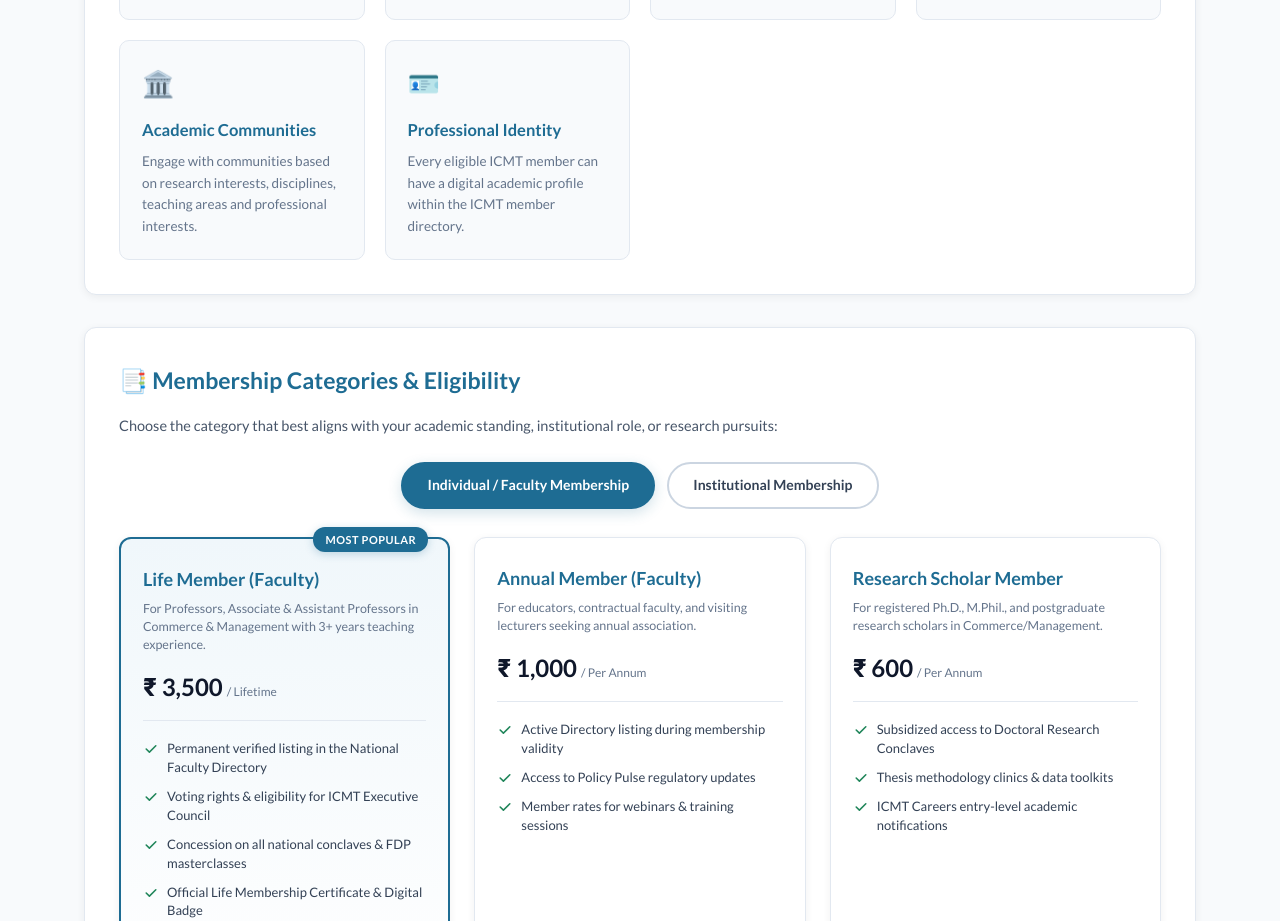
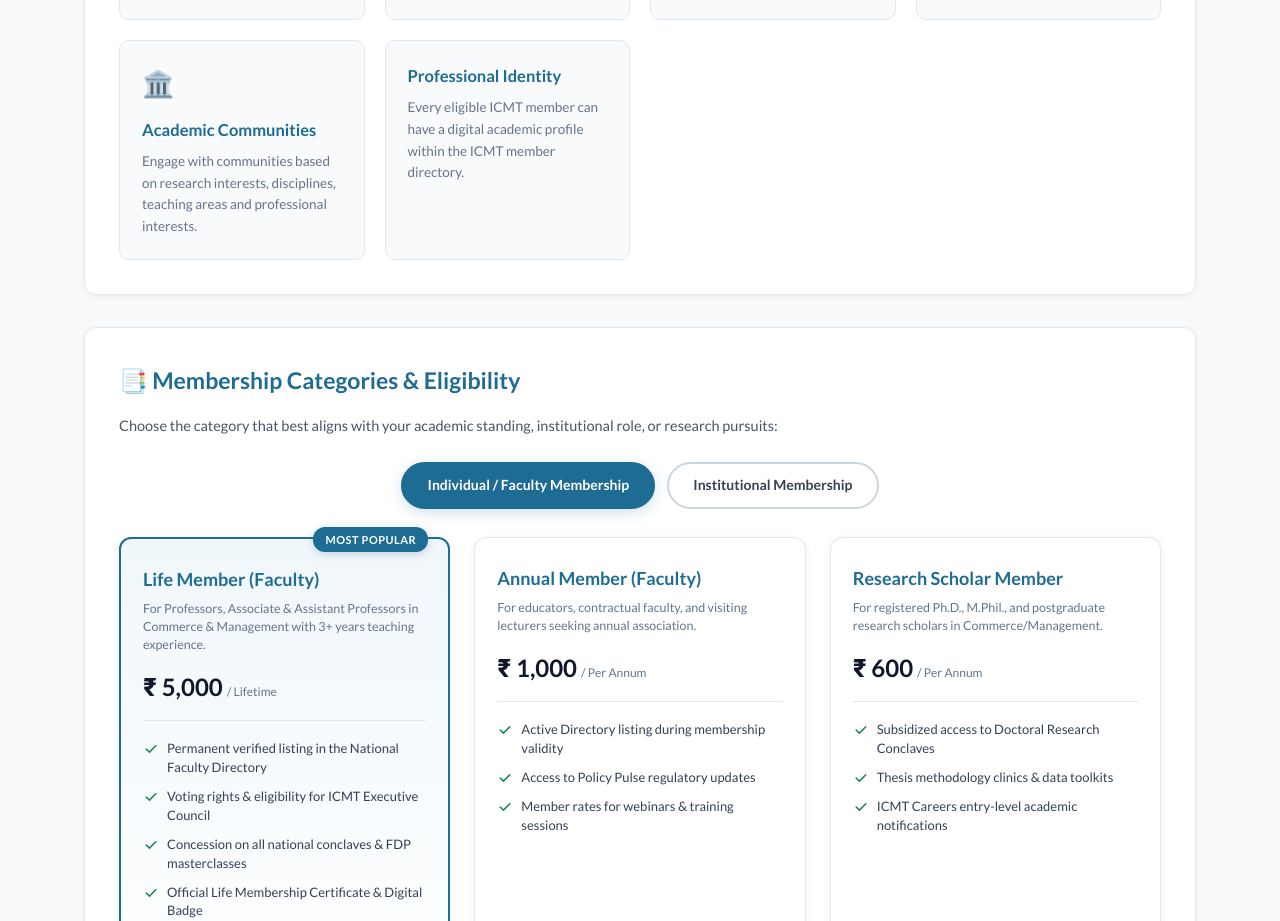
Before and after one commit to jonathandeepak/ICMT-faculty-directory, a plain HTML site: page membership.html in a window 1280 px wide. Shown: the part 1834-2755 px from the top of the page. Drawn offline with Linux system fonts and the light colour scheme.

Commit message:
Comment out favicon link tags across all HTML pages

```diff
--- a/membership.html
+++ b/membership.html
@@ -8,6 +8,7 @@
 <link rel="preconnect" href="https://fonts.gstatic.com" crossorigin>
 <link href="https://fonts.googleapis.com/css2?family=Lato:ital,wght@0,300;0,400;0,700;1,300;1,400;1,700&display=swap" rel="stylesheet">
 <link rel="stylesheet" href="css/style.css">
+<!-- <link rel="icon" href="assets/images/icmt-logo.png" type="image/png"> -->
 <style>
 
 /* Membership Specific Layout & Components */
@@ -437,7 +438,7 @@
         <p>Engage with communities based on research interests, disciplines, teaching areas and professional interests.</p>
       </div>
       <div class="feature-card">
-        <div class="icon">🪪</div>
+        <!--div class="icon">🪪</div-->
         <h3>Professional Identity</h3>
         <p>Every eligible ICMT member can have a digital academic profile within the ICMT member directory.</p>
       </div>
@@ -463,7 +464,7 @@
         <span class="badge-popular">Most Popular</span>
         <div class="cat-title">Life Member (Faculty)</div>
         <div class="cat-eligibility">For Professors, Associate & Assistant Professors in Commerce & Management with 3+ years teaching experience.</div>
-        <div class="cat-fee">₹ 3,500 <small>/ Lifetime</small></div>
+        <div class="cat-fee">₹ 5,000 <small>/ Lifetime</small></div>
         <ul class="cat-features">
           <li>
             <svg viewBox="0 0 20 20" fill="currentColor"><path fill-rule="evenodd" d="M16.707 5.293a1 1 0 010 1.414l-8 8a1 1 0 01-1.414 0l-4-4a1 1 0 011.414-1.414L8 12.586l7.293-7.293a1 1 0 011.414 0z" clip-rule="evenodd"></path></svg>
```
Also changed, not shown: about-us.html (+1 -0 lines), admin.html (+1 -0 lines), contact-us.html (+1 -0 lines), contact.html (+1 -0 lines), events.html (+1 -0 lines), faculty.html (+1 -0 lines), icmt-resources.html (+1 -0 lines), index.html (+1 -0 lines), initiatives.html (+1 -0 lines), member-profile.html (+1 -0 lines), members.html (+1 -0 lines), our-initiatives.html (+1 -0 lines), public-directory.html (+1 -0 lines), resources.html (+1 -0 lines).
